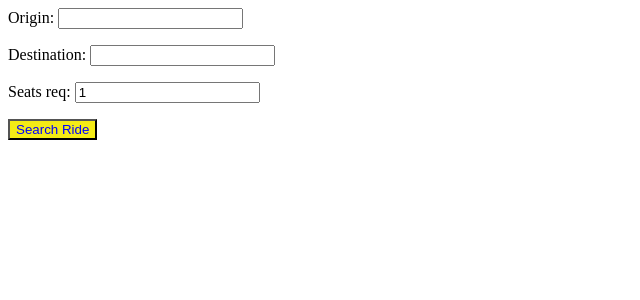
After one commit to agsi1185/On-My-Way, a Django app: page /find_ride_search/ in a window 1280 px wide. The commit adds this page. Shown: the top 300 px of the page, without its empty margins (0-640 px from the left). Run offline with Django 4.2, Linux system fonts and the light colour scheme.

Commit message:
find ride search created

```diff
--- /dev/null
+++ b/find_ride/forms.py
@@ -0,0 +1,8 @@
+from django import forms
+from .models import find_ride
+
+class find_ride_form(forms.ModelForm):
+
+    class Meta:
+        model = find_ride
+        fields = "__all__"
--- a/find_ride/models.py
+++ b/find_ride/models.py
@@ -4,7 +4,7 @@ from django.core.validators import MaxValueValidator, MinValueValidator
 # Create your models here.
 
 class find_ride(models.Model):
-    origin = models.CharField(max_length=150, help_text="Enter orgin")
+    origin = models.CharField(max_length=150)
     destination = models.CharField(max_length=150)
     seats_req = models.IntegerField(
         default=1,
--- /dev/null
+++ b/find_ride/templates/find_ride.html
@@ -0,0 +1,6 @@
+<form action = "" method = "post">
+    {% csrf_token %}
+    {{form.as_p}}
+
+    <button style="background-color:#F4EB16; color:blue" class="btn btn-outline-info" type="submit">Search Ride</button>
+</form>
--- a/find_ride/views.py
+++ b/find_ride/views.py
@@ -1,3 +1,12 @@
 from django.shortcuts import render
+from .forms import find_ride_form
 
 # Create your views here.
+def find_ride_view(request):
+    context = {}
+    form = find_ride_form(request.POST or None)
+    if form.is_valid():
+        form.save()
+
+    context['form'] = form
+    return render(request, "find_ride.html", context)
--- a/new_ride/templates/new_ride.html
+++ b/new_ride/templates/new_ride.html
@@ -1,6 +1,6 @@
 <form action = "" method = "post">
     {% csrf_token %}
-    {{form.as_table}}
+    {{form.as_p}}
 
     <button style="background-color:#F4EB16; color:blue" class="btn btn-outline-info" type="submit">Register Ride</button>
 </form>
--- a/omw/urls.py
+++ b/omw/urls.py
@@ -18,10 +18,12 @@ from django.contrib import admin
 from django.urls import path
 from new_ride import views
 from main import views as navbar_view
+from find_ride import views as findRideView
 
 
 urlpatterns = [
     path('admin/', admin.site.urls),
     path('', navbar_view.navbar, name = "main_page_view"),
-    path('new_ride_register/', views.new_ride_view, name = "new_ride_view")
+    path('new_ride_register/', views.new_ride_view, name = "new_ride_view"),
+    path('find_ride_search/', findRideView.find_ride_view, name = "find_ride_view")
 ]
```
Also changed, not shown: db.sqlite3 (added).
